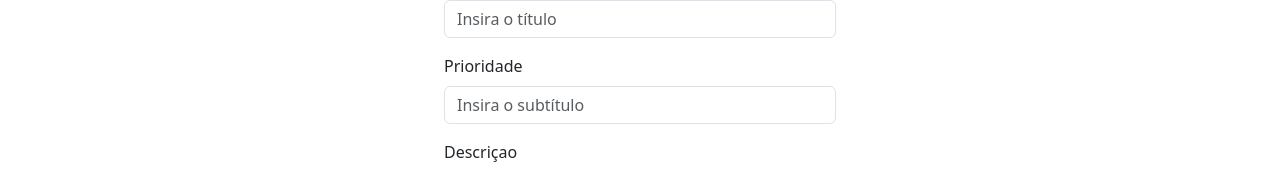
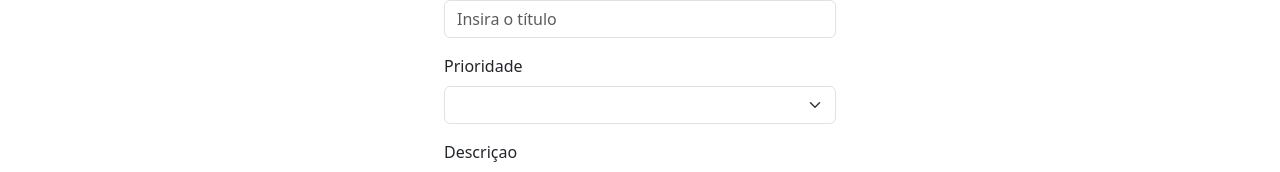
Before and after one commit to pablodepine/task-manager, an Angular app: page /cadastro in a window 1280 px wide. Shown: the part 384-556 px from the top of the page. Built offline with nearby package versions, Linux system fonts and the light colour scheme.

Commit message:
feat: implementa select tarefa-form html

```diff
--- a/src/app/componentes/tarefa-form/tarefa-form.component.html
+++ b/src/app/componentes/tarefa-form/tarefa-form.component.html
@@ -22,12 +22,15 @@
       </div>
       <div class="mb-3">
         <label class="form-label">Prioridade</label>
-        <input
+        <select
           formControlName="prioridade"
-          type="text"
-          class="form-control"
-          placeholder="Insira o subtítulo"
-        />
+          class="form-select"
+          aria-label="Default select example"
+        >
+          <option value="Alta">Alta</option>
+          <option value="Média">Média</option>
+          <option value="Baixa">Baixa</option>
+        </select>
       </div>
       <div class="mb-3">
         <label class="form-label">Descriçao</label>
--- a/src/app/componentes/tarefa-form/tarefa-form.component.ts
+++ b/src/app/componentes/tarefa-form/tarefa-form.component.ts
@@ -28,6 +28,8 @@ export class TarefaFormComponent implements OnInit {
   }
 
   onSubmit() {
-    this.submit.emit(this.cadastroForm.value);
+    if (this.cadastroForm.valid) {
+      this.submit.emit(this.cadastroForm.value);
+    }
   }
 }
```
